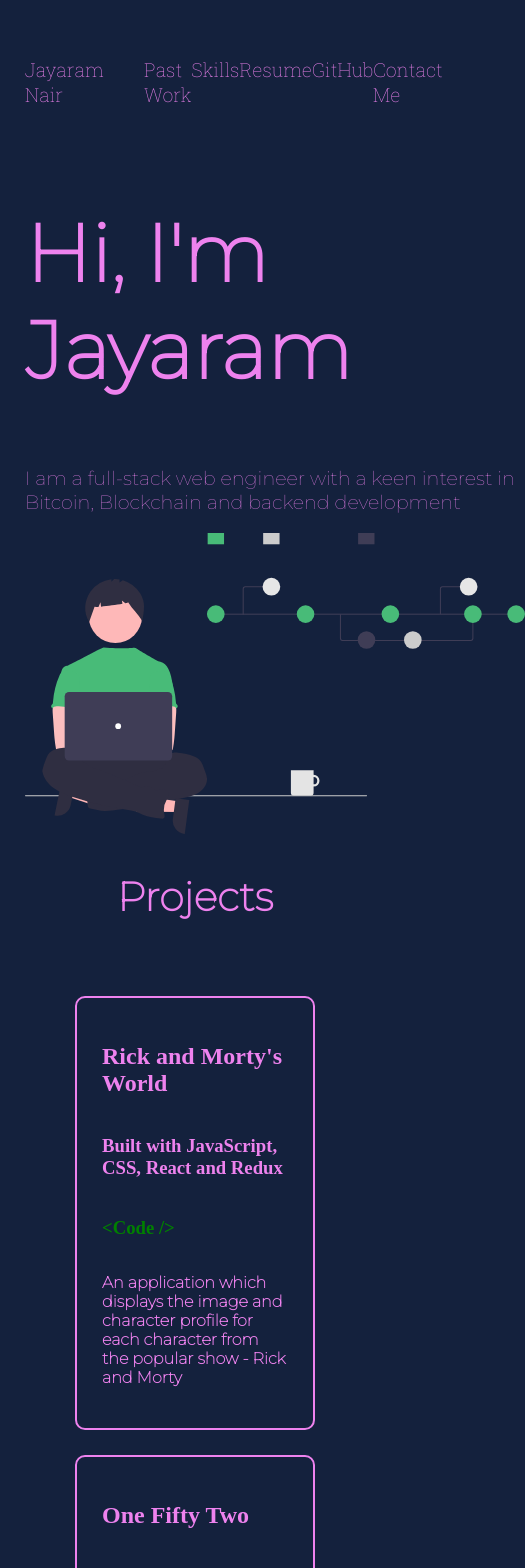
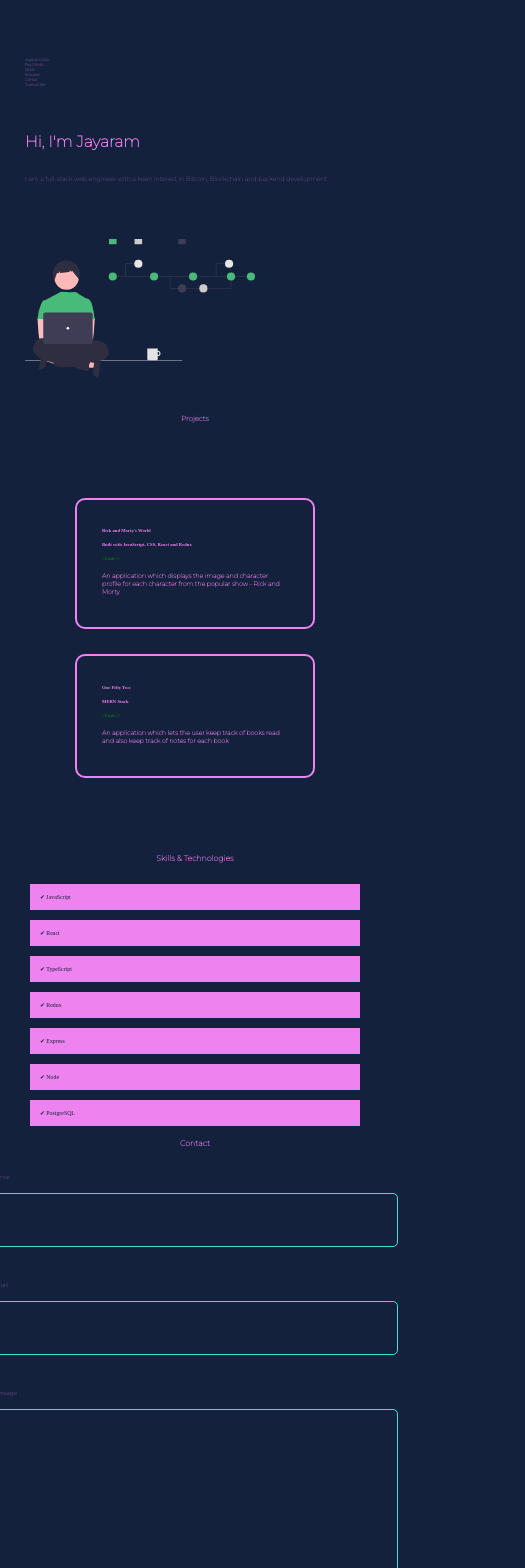
Before and after one commit to jayaramsivaramannair/jayaram_portfolio, a React (Create React App) app: page / in a window 390 px wide. Shown: the top 1568 px of the page, 525 px wide, since content can reach past the window. Built offline with nearby package versions, Linux system fonts and the light colour scheme.

Commit message:
Added vw units to make headings and paragraphs responsive

```diff
--- a/src/components/Navbar.js
+++ b/src/components/Navbar.js
@@ -13,10 +13,10 @@ function Navbar() {
        <a href="#skills">
         Skills
        </a>
-       <a href="https://docs.google.com/document/d/1qrSbm4RprbOVclcegfUE3BuRHitdKDbe307vRaock5s/edit?usp=sharing">
+       <a target="_blank" rel="noopener noreferrer" href="https://docs.google.com/document/d/1qrSbm4RprbOVclcegfUE3BuRHitdKDbe307vRaock5s/edit?usp=sharing">
          Resume
        </a>
-       <a href="https://github.com/jayaramsivaramannair">
+       <a target="_blank" rel="noopener noreferrer" href="https://github.com/jayaramsivaramannair">
          GitHub
        </a>
        <a href="#contact">
--- a/src/index.css
+++ b/src/index.css
@@ -1,6 +1,6 @@
 body {
   background-color: #14213d;
-  max-width: 1200px;
+  max-width: 1080px;
   color: violet;
   padding: 25px;
   margin: 0 auto;
@@ -21,34 +21,37 @@ a {
 
 header div {
   display: grid;
-  grid-template-columns: 35% 1fr 1fr 1fr 1fr 1fr;
+  grid-template-columns: repeat(6, auto);
 }
 
 header {
-  font-size: 1.2rem;
+  font-size: 1vw;
   font-family: 'Roboto Slab', serif;
   margin: 2rem 0;
 }
 
 #about {
+  max-width: 90%;
   margin-bottom: 2rem;
   display: grid;
-  grid-template-columns: repeat(2, 1fr);
+  grid-template-columns: 1fr;
 }
 
 .hero-image img {
-  max-width: 500px;
+  padding-top: 50px;
+  max-width: 75%;
 }
 
 #about h1 {
   color: violet;
-  font-size: 5rem;
+  /* vw helps resize the font based on screen resize*/
+  font-size: 4vw;
   font-family: 'Montserrat', sans-serif;
 }
 
 #about p {
   margin-top: 1.5rem;
-  font-size: 1.2rem;
+  font-size: 1.6vw;
   font-family: 'Montserrat', sans-serif;
 }
 
@@ -58,20 +61,26 @@ header {
 }
 
 #projects h1 {
-  font-size: 2.5rem;
+  font-size: 1.8vw;
   text-align: center;
   margin-bottom: 25px;
   font-family: 'Montserrat', sans-serif;
 }
 
+#projects h2,
+h3 {
+  font-size: 1.2vw;
+}
+
 #projects p {
+  font-size: 1.6vw;
   font-weight: bold;
   font-family: 'Montserrat', sans-serif;
 }
 
 #projects .project-list {
   display: grid;
-  grid-template-columns: repeat(2, 50%);
+  grid-template-columns: 1fr;
   grid-gap: 25px;
   padding: 50px;
   justify-content: center;
@@ -92,19 +101,19 @@ header {
 #skills h1 {
   text-align: center;
   margin-top: 25px;
-  font-size: 2.5rem;
+  font-size: 2vw;
   font-family: 'Montserrat', sans-serif;
 }
 
 .skills-container {
   display: grid;
-  grid-template-columns: repeat(2, 1fr);
+  grid-template-columns: 1fr;
 }
 
 .skill-container {
   background-color: violet;
   cursor: pointer;
-  font-size: 1.2rem;
+  font-size: 1.5vw;
   color: #14213d;
   margin: 5px;
   padding: 10px;
@@ -124,6 +133,11 @@ header {
 
 .contact-form h2 {
   text-align: center;
+  font-size: 2vw;
+}
+
+.contact-form label {
+  font-size: 1.5vw;
 }
 
 .contact-form input,
@@ -166,7 +180,7 @@ textarea:focus {
   background-color: violet;
   padding: 5px;
   font-family: 'Montserrat', sans-serif;
-  font-size: 1.1rem;
+  font-size: 1.5vw;
   font-weight: bold;
   align-self: center;
   justify-self: center;
@@ -177,19 +191,8 @@ button:hover {
   background-color: turquoise;
 }
 
-@media screen and (max-width: 900px) {
-  #about {
-    margin-bottom: 2rem;
-    display: grid;
-    grid-template-columns: auto;
-  }
-
-  #projects .project-list {
-    display: grid;
-    grid-template-columns: auto;
-  }
-
-  .skills-container {
+@media screen and (max-width: 500px) {
+  header div {
     display: grid;
     grid-template-columns: auto;
   }
```
